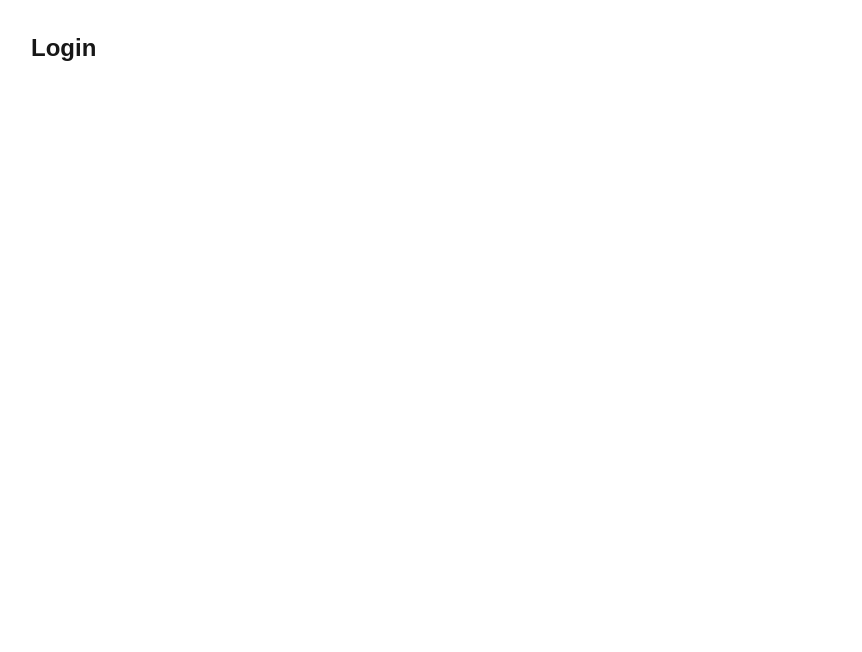
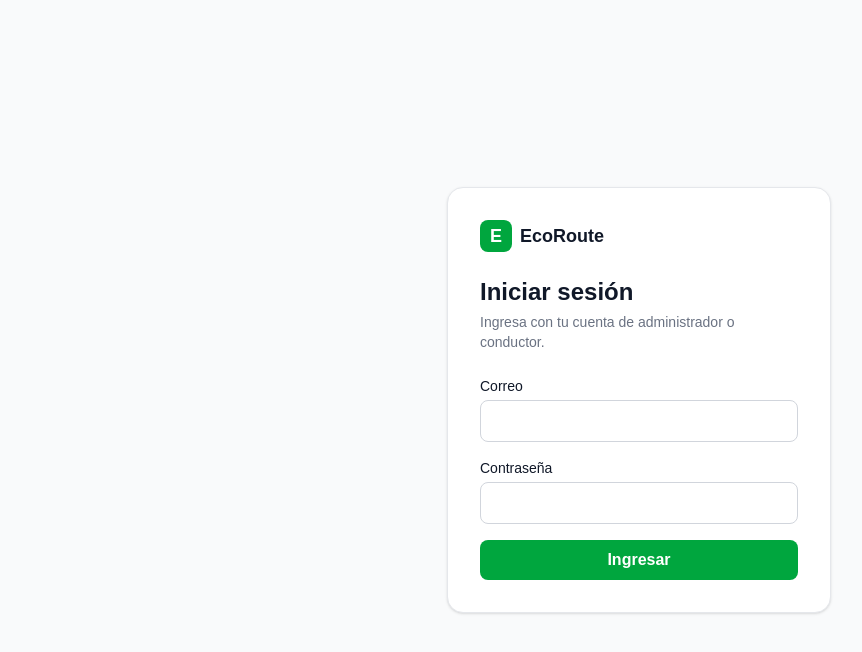
Before and after one commit to EcoRoute-Logistics/EcoRoute-Logistics, a Next.js app in the folder frontend/: page /login in a window 1280 px wide. Shown: the top 652 px of the page, without its empty margins (1-863 px from the left). Built offline with nearby package versions, Linux system fonts and the light colour scheme; no server answers.

Commit message:
feat: agrega formulario de inicio de sesión conectado a la API

```diff
--- a/frontend/app/login/page.js
+++ b/frontend/app/login/page.js
@@ -1,3 +1,92 @@
-export default function Page() {
-  return <h1 className="text-2xl font-bold p-8">Login</h1>;
+"use client";
+
+import { useState } from "react";
+import { useRouter } from "next/navigation";
+import Link from "next/link";
+
+const API_URL = process.env.NEXT_PUBLIC_API_URL;
+
+export default function LoginPage() {
+  const router = useRouter();
+  const [email, setEmail] = useState("");
+  const [password, setPassword] = useState("");
+  const [error, setError] = useState("");
+  const [cargando, setCargando] = useState(false);
+
+  async function handleSubmit(e) {
+    e.preventDefault();
+    setError("");
+    setCargando(true);
+
+    try {
+      const res = await fetch(`${API_URL}/api/auth/login`, {
+        method: "POST",
+        headers: { "Content-Type": "application/json" },
+        body: JSON.stringify({ email, password }),
+      });
+
+      if (!res.ok) {
+        throw new Error("Correo o contraseña incorrectos");
+      }
+
+      const data = await res.json();
+      localStorage.setItem("token", data.token);
+      localStorage.setItem("usuario", JSON.stringify(data.usuario));
+      router.push(data.usuario.rol === "conductor" ? "/conductor" : "/panel");
+    } catch (err) {
+      setError(err.message === "Failed to fetch" ? "No se pudo conectar con el servidor" : err.message);
+    } finally {
+      setCargando(false);
+    }
+  }
+
+  return (
+    <div className="flex min-h-screen items-center justify-center bg-gray-50 px-6 text-gray-900">
+      <div className="w-full max-w-sm rounded-2xl border border-gray-200 bg-white p-8 shadow-sm">
+        <Link href="/" className="flex items-center gap-2 text-lg font-bold">
+          <span className="flex h-8 w-8 items-center justify-center rounded-lg bg-green-600 text-white">E</span>
+          EcoRoute
+        </Link>
+
+        <h1 className="mt-6 text-2xl font-bold">Iniciar sesión</h1>
+        <p className="mt-1 text-sm text-gray-500">Ingresa con tu cuenta de administrador o conductor.</p>
+
+        <form onSubmit={handleSubmit} className="mt-6 space-y-4">
+          <div>
+            <label htmlFor="email" className="block text-sm font-medium">Correo</label>
+            <input
+              id="email"
+              type="email"
+              required
+              value={email}
+              onChange={(e) => setEmail(e.target.value)}
+              className="mt-1 w-full rounded-lg border border-gray-300 px-3 py-2 focus:border-green-600 focus:outline-none"
+            />
+          </div>
+
+          <div>
+            <label htmlFor="password" className="block text-sm font-medium">Contraseña</label>
+            <input
+              id="password"
+              type="password"
+              required
+              value={password}
+              onChange={(e) => setPassword(e.target.value)}
+              className="mt-1 w-full rounded-lg border border-gray-300 px-3 py-2 focus:border-green-600 focus:outline-none"
+            />
+          </div>
+
+          {error && <p className="text-sm text-red-600">{error}</p>}
+
+          <button
+            type="submit"
+            disabled={cargando}
+            className="w-full rounded-lg bg-green-600 py-2 font-semibold text-white hover:bg-green-700 disabled:opacity-60"
+          >
+            {cargando ? "Ingresando..." : "Ingresar"}
+          </button>
+        </form>
+      </div>
+    </div>
+  );
 }
```
